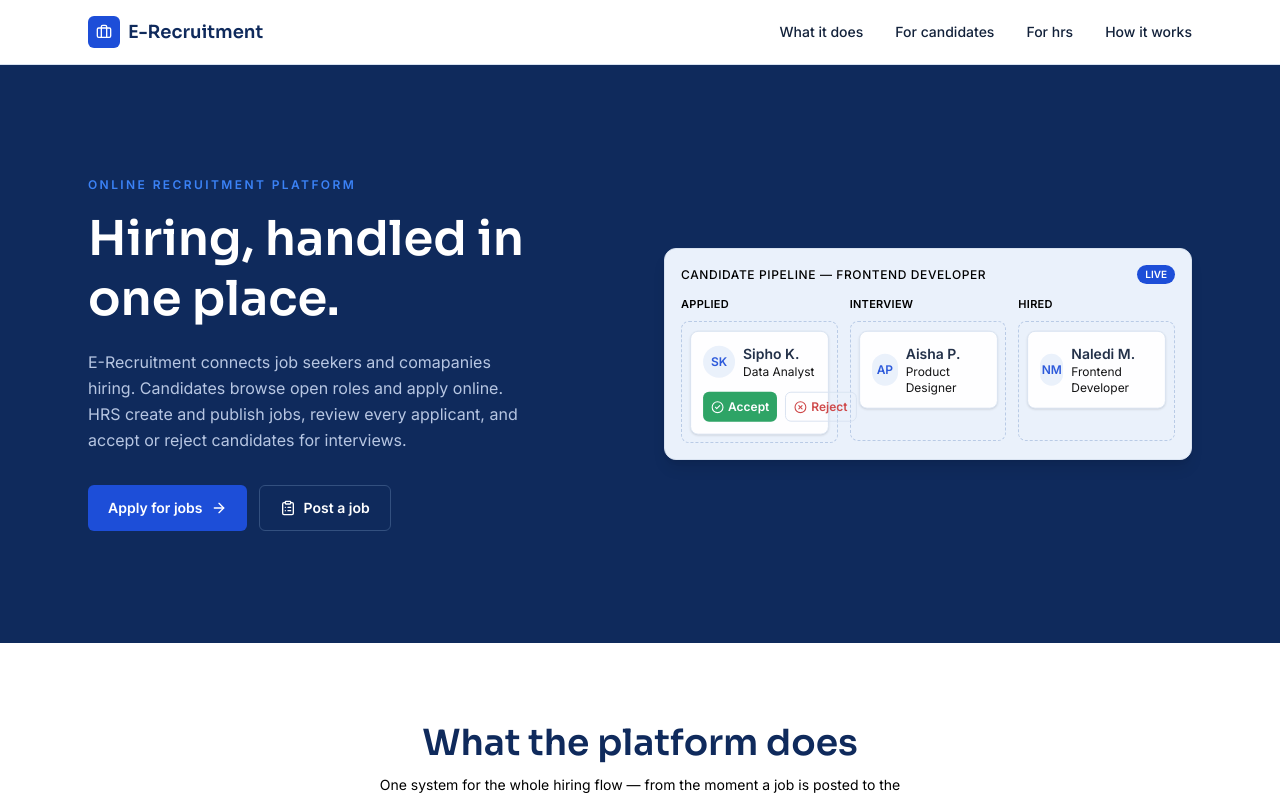
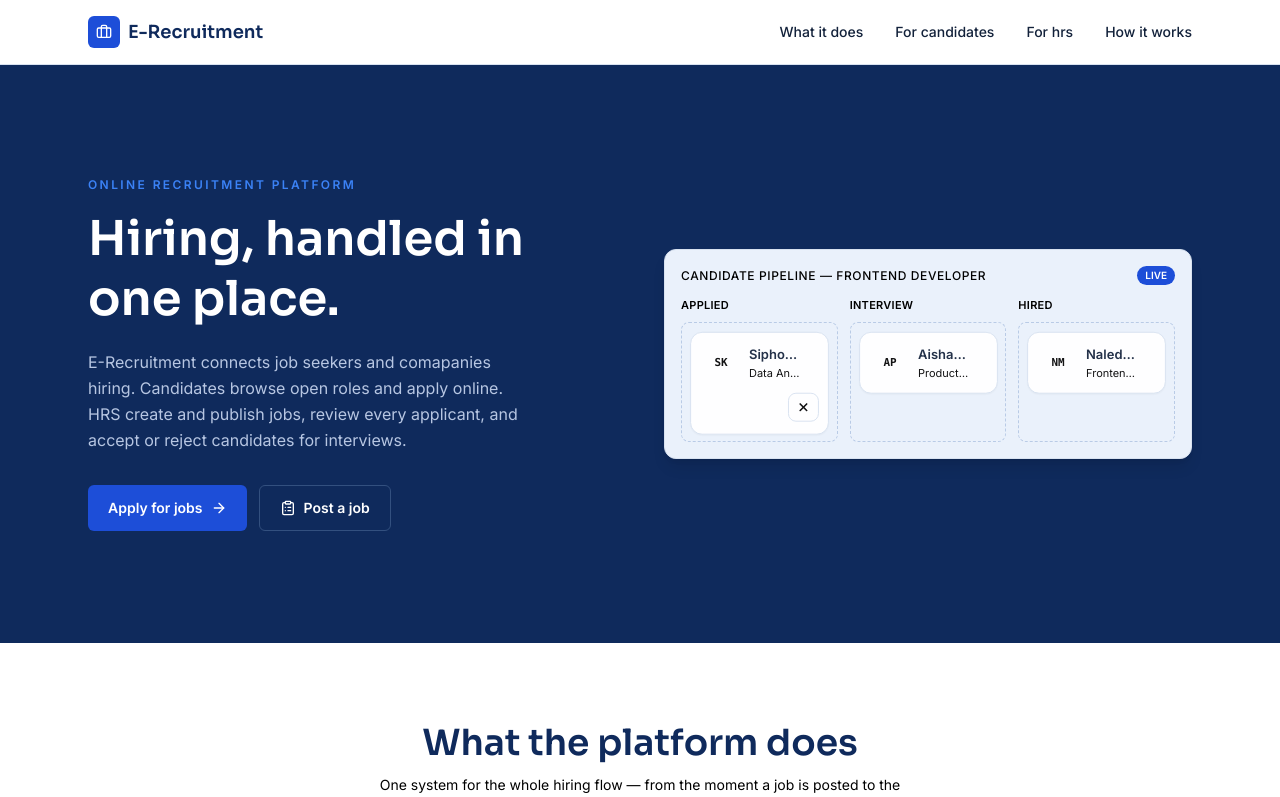
Before and after one commit to pedropkmmt/E-Recruitment, a React (Vite) app: page / in a window 1280 px wide. Shown: the top 797 px of the page. Built offline with nearby package versions, Linux system fonts and the light colour scheme.

Commit message:
update canidate card

```diff
--- a/src/components/CandidateCard.jsx
+++ b/src/components/CandidateCard.jsx
@@ -1,41 +1,59 @@
 import React from "react";
-import { CheckCircle2, XCircle } from "lucide-react";
+import { Check, X } from "lucide-react";
 import { colors } from "../utils/colors";
 
-const CandidateCard = ({ name, role, showActions }) => (
+const stageMeta = {
+  applied:   { dot: colors.iris,  label: "New" },
+  interview: { dot: colors.amber, label: "In review" },
+  offer:     { dot: colors.mint,  label: "Offer" },
+};
+
+const CandidateCard = ({ name, role, stageKey = "applied", showActions }) => {
+  const meta = stageMeta[stageKey] ?? stageMeta.applied;
+  const initials = name.split(" ").map((n) => n[0]).join("");
+
+  return (
     <div
-    className="card-in rounded-lg border p-3 shadow-sm"
-    style={{ background: colors.card, borderColor:  colors.line }}
+      className="card-in rounded-xl border p-3"
+      style={{ background: colors.card, borderColor: colors.line, boxShadow: "0 1px 2px rgba(21,20,33,.04)" }}
     >
-    <div className="flex items-center gap-2">
+      <div className="flex items-center gap-2.5">
         <div
-        className="flex h-8 w-8 items-center justify-center rounded-full text-xs font-semibold"
-        style={{ background:  colors.sky, color: colors.blue }}
+          className="flex h-9 w-9 shrink-0 items-center justify-center rounded-full font-mono text-[11px] font-bold"
+          style={{ background: colors.irisSoft, color: colors.iris }}
         >
-        {name.split(" ").map((n) => n[0]).join("")}
+          {initials}
         </div>
-      <div>
-        <p className="font-body text-sm font-semibold" style={{ color: colors.ink }}>{name}</p>
-        <p className="font-body text-xs" style={{ color:  colors.muted }}>{role}</p>
+        <div className="min-w-0 flex-1">
+          <p className="truncate font-body text-[13px] font-semibold" style={{ color: colors.ink }}>{name}</p>
+          <p className="truncate font-body text-[11px]" style={{ color: colors.muted }}>{role}</p>
         </div>
+        <span
+          className="h-1.5 w-1.5 shrink-0 rounded-full"
+          style={{ background: meta.dot }}
+          title={meta.label}
+        />
       </div>
+
       {showActions && (
-      <div className="mt-3 flex gap-2">
+        <div className="mt-3 flex gap-1.5">
           <button
-          className="flex flex-1 items-center justify-center gap-1 rounded-md px-2 py-1.5 font-body text-xs font-semibold text-white"
-          style={{ background: colors.green }}
+            className="flex flex-1 items-center justify-center gap-1 rounded-lg px-2 py-1.5 font-body text-[11px] font-semibold text-white transition-transform hover:-translate-y-px"
+            style={{ background: colors.mint }}
           >
-          <CheckCircle2 size={13} /> Accept
+            <Check size={12} strokeWidth={3} /> Advance
           </button>
           <button
-          className="flex flex-1 items-center justify-center gap-1 rounded-md border px-2 py-1.5 font-body text-xs font-semibold"
-          style={{ borderColor: colors.line, color:colors.red }}
+            className="flex items-center justify-center rounded-lg border px-2 py-1.5 transition-colors"
+            style={{ borderColor: colors.line, color: colors.rose }}
+            aria-label="Decline candidate"
           >
-          <XCircle size={13} /> Reject
+            <X size={13} strokeWidth={3} />
           </button>
         </div>
       )}
     </div>
   );
+};
 
 export default CandidateCard;
```
Lines whose indentation alone changed are shown as unchanged.
